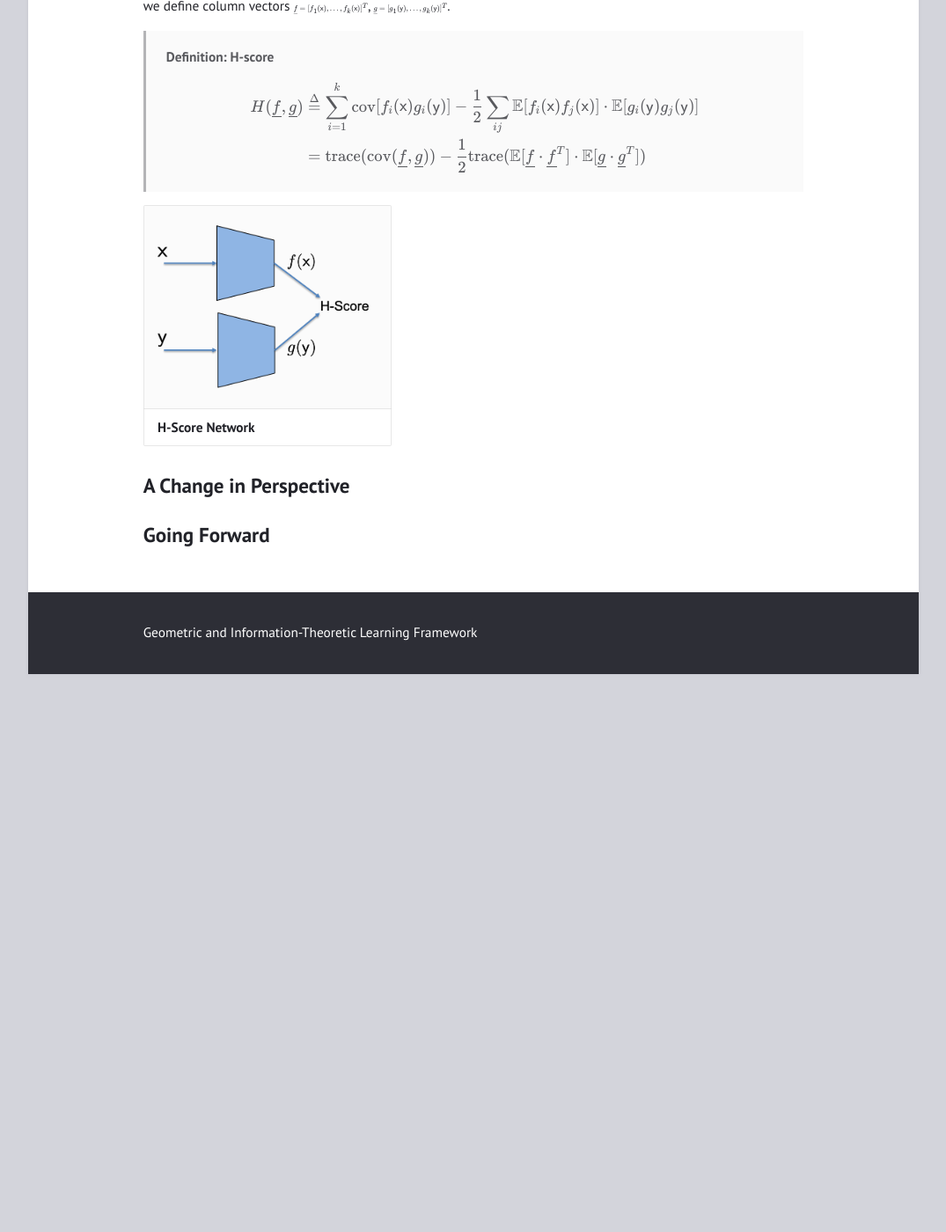
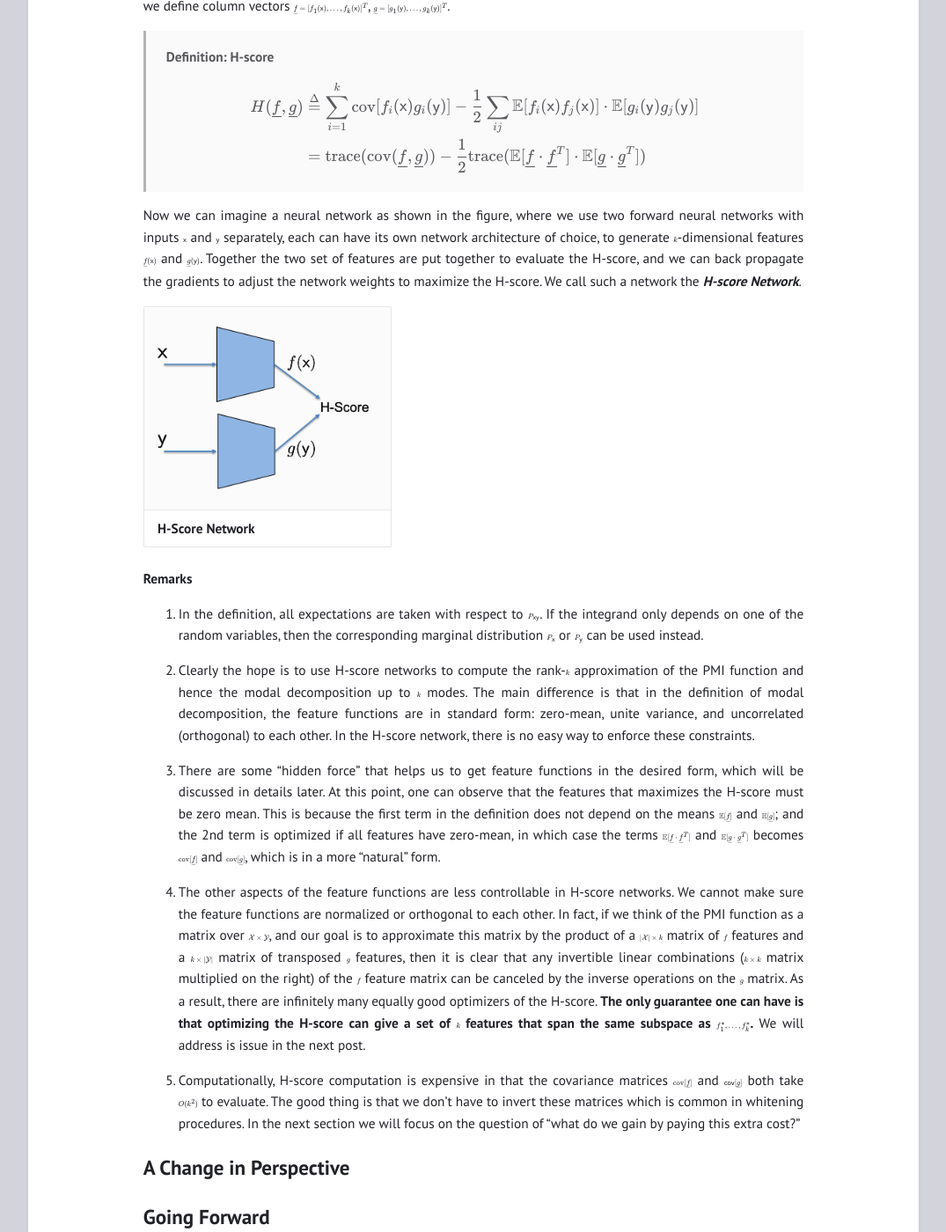
Before and after one commit to gilearning/gilearning.github.io, a Jekyll site: the page built from _posts/2022-08-24-HScore.md, in a window 1280 px wide and 1400 px high, scrolled down 2442 px. Shown: the whole window at 88% size, without its empty margins (102-1177 px from the left). Built offline with Jekyll 4.4.1, drawn with Linux system fonts in a browser that asks for light colours; formulas are drawn with MathJax 3; before the commit the page ends 3208 px from its top, so only the background shows below that.

Commit message:
finish definition of H-score networks

```diff
--- a/_posts/2022-08-24-HScore.md
+++ b/_posts/2022-08-24-HScore.md
@@ -101,10 +101,24 @@ H(\underline{f}, \underline{g}) &\stackrel{\Delta}{=} \sum_{i=1}^k \mathrm{cov}[
 \end{align*}
 $$
 
+Now we can imagine a neural network as shown in the figure, where we use two forward neural networks with inputs $\mathsf x$ and $\mathsf y$ separately, each can have its own network architecture of choice, to generate $k$-dimensional features $\underline{f}(\mathsf x)$ and $\underline{g}(\mathsf y)$. Together the two set of features are put together to evaluate the H-score, and we can back propagate the gradients to adjust the network weights to maximize the H-score. We call such a network the **_H-score Network_**.
 
 |![test image](/assets/Hscorenetwork.png){: width="250" }|
 |<b> H-Score Network </b>|
 
+**Remarks**
+
+1. In the definition, all expectations are taken with respect to $P_{\mathsf {xy}}$. If the integrand only depends on one of the random variables, then the corresponding marginal distribution $P_{\mathsf x}$ or $P_{\mathsf y}$ can be used instead.
+
+2. Clearly the hope is to use H-score networks to compute the rank-$k$ approximation of the PMI function and hence the modal decomposition up to $k$ modes. The main difference is that in the definition of modal decomposition, the feature functions are in standard form: zero-mean, unite variance, and uncorrelated (orthogonal) to each other. In the H-score network, there is no easy way to enforce these constraints.
+
+3. There are some "hidden force" that helps us to get feature functions in the desired form, which will be discussed in details later. At this point, one can observe that the features that maximizes the H-score must be zero mean. This is because the first term in the definition does not depend on the means $\mathbb E[\underline{f}]$ and $\mathbb E[\underline{g}]$; and the 2nd term is optimized if all features have zero-mean, in which case the terms $\mathbb E[\underline{f} \cdot \underline{f}^T]$ and  $\mathbb E[\underline{g} \cdot \underline{g}^T]$ becomes $\mathrm {cov}[\underline{f}]$ and $\mathrm{cov}[\underline{g}]$, which is in a more "natural" form.
+
+4. The other aspects of the feature functions are less controllable in H-score networks. We cannot make sure the feature functions are normalized or orthogonal to each other. In fact, if we think of the PMI function as a matrix over $\mathcal {X\times Y}$, and our goal is to approximate this matrix by the product of a $\vert\mathcal X\vert \times k$ matrix of $f$ features and a $k \times \vert\mathcal Y\vert$ matrix of transposed $g$ features, then it is clear that any invertible linear combinations ($k\times k$ matrix multiplied on the right) of the $f$ feature matrix can be canceled by the inverse operations on the $g$ matrix. As a result, there are infinitely many equally good optimizers of the H-score. **The only guarantee one can have is that optimizing the H-score can give a set of $k$ features that span the same subspace as $f^\ast_1, \ldots, f^\ast_k$.** We will address is issue in the next post.
+
+
+5. Computationally, H-score computation is expensive in that the covariance matrices $\mathrm{cov}[\underline{f}]$ and $\mathsf {cov}[\underline{g}]$ both take $O(k^2)$ to evaluate. The good thing is that we don't have to invert these matrices which is common in whitening procedures. In the next section we will focus on the question of "what do we gain by paying this extra cost?"
+
 ## A Change in Perspective
 
 ## Going Forward
```
